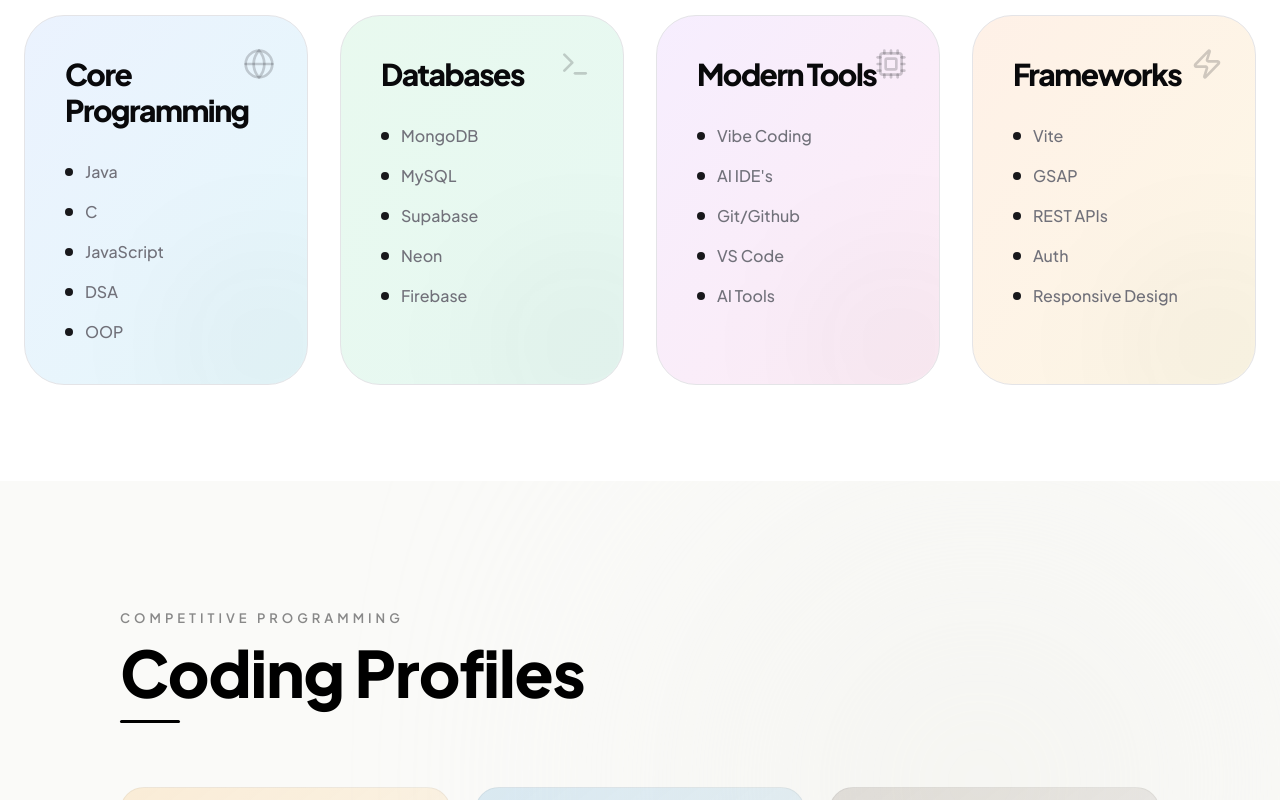
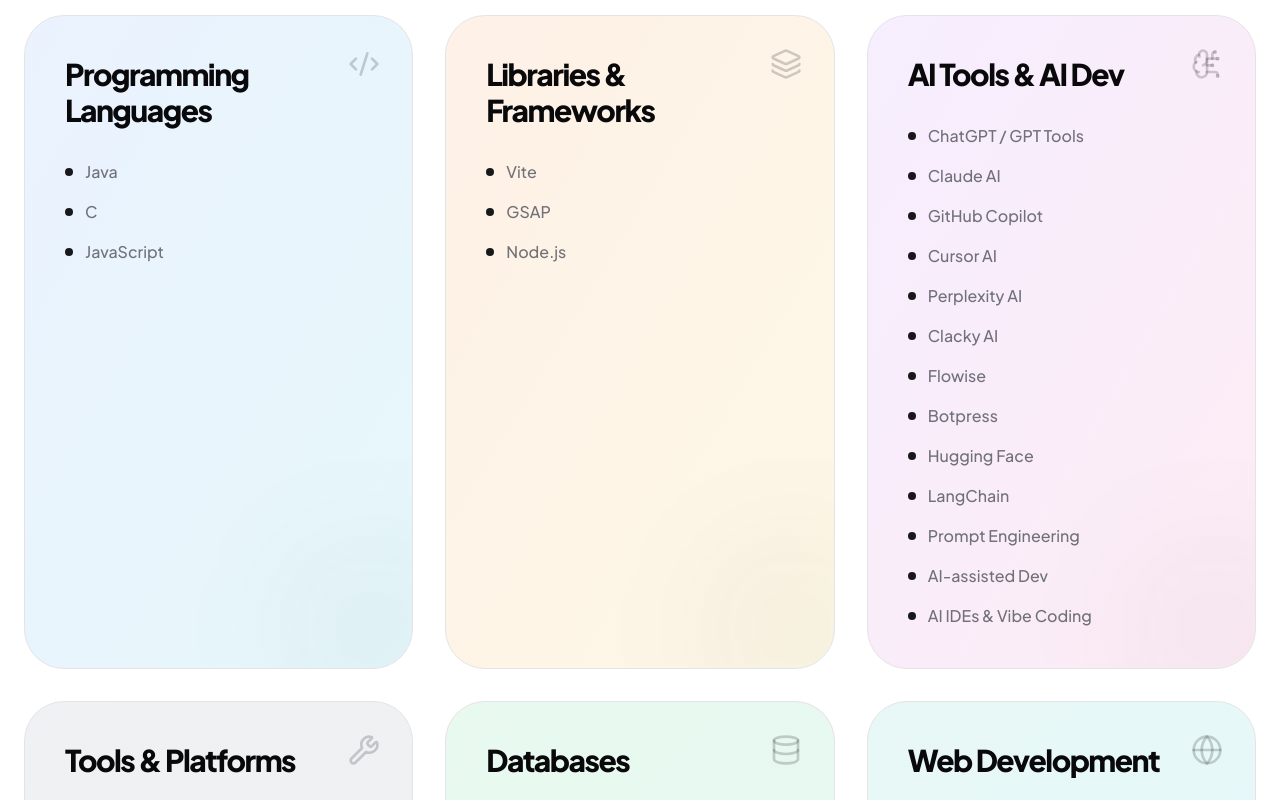
Before and after one commit to Mudavath-kumar/New-Portfolio, a React (Vite) app: page / in a window 1280 px wide. Shown: the part 4660-5460 px from the top of the page. Built offline with nearby package versions, Linux system fonts and the light colour scheme.

Commit message:
feat: add Vibe Coding certificates & update Skills section with comprehensive skill list

```diff
--- a/client/components/sections/Certifications.tsx
+++ b/client/components/sections/Certifications.tsx
@@ -123,6 +123,26 @@
       "/certificates/cambridge-linguaskill.png",
     tag: "English",
   },
+  {
+    title: "Guide to Vibe Coding in Windsurf",
+    issuer: "Analytics Vidhya",
+    year: "2026",
+    description:
+      "Successfully completed the free course 'Guide to Vibe Coding in Windsurf' by Analytics Vidhya, covering AI-assisted development workflows and vibe coding techniques using the Windsurf AI IDE. Certification ID: loszx9ztme.",
+    image:
+      "/certificates/vibe-coding-windsurf.png",
+    tag: "Vibe Coding",
+  },
+  {
+    title: "Vibe Coding Course",
+    issuer: "Simplilearn SkillUp",
+    year: "2026",
+    description:
+      "Completed the Vibe Coding Course by Simplilearn SkillUp, demonstrating initiative and commitment to deepening skills in AI-assisted development and advancing career in modern software engineering. Certificate code: 9925312.",
+    image:
+      "/certificates/vibe-coding-simplilearn.png",
+    tag: "Vibe Coding",
+  },
 ];
 
 const tagColors: Record<string, string> = {
@@ -137,6 +157,7 @@
   "AI Ops": "bg-violet-500/15 text-violet-600 border-violet-500/30",
   "Full Stack": "bg-indigo-500/15 text-indigo-600 border-indigo-500/30",
   English: "bg-amber-500/15 text-amber-600 border-amber-500/30",
+  "Vibe Coding": "bg-cyan-500/15 text-cyan-600 border-cyan-500/30",
 };
 
 
--- a/client/components/sections/Skills.tsx
+++ b/client/components/sections/Skills.tsx
@@ -1,39 +1,87 @@
 import { motion } from "framer-motion";
 import {
-  Code2,
-  Palette,
-  Terminal,
-  Cpu,
-  Globe,
-  Zap,
-  Layers,
-  Shield
+    BrainCircuit,
+    Code2,
+    Database,
+    Globe,
+    GraduationCap,
+    Layers,
+    Shield,
+    Wrench,
+    Zap
 } from "lucide-react";
 
 const skillCategories = [
   {
-    title: "Core Programming",
-    icon: <Globe className="w-8 h-8" />,
-    skills: ["Java", "C", "JavaScript", "DSA", "OOP"],
+    title: "Programming Languages",
+    icon: <Code2 className="w-8 h-8" />,
+    skills: ["Java", "C", "JavaScript"],
     color: "from-blue-500/10 to-cyan-500/10",
   },
   {
+    title: "Libraries & Frameworks",
+    icon: <Layers className="w-8 h-8" />,
+    skills: ["Vite", "GSAP", "Node.js"],
+    color: "from-orange-500/10 to-yellow-500/10",
+  },
+  {
+    title: "AI Tools & AI Dev",
+    icon: <BrainCircuit className="w-8 h-8" />,
+    skills: [
+      "ChatGPT / GPT Tools",
+      "Claude AI",
+      "GitHub Copilot",
+      "Cursor AI",
+      "Perplexity AI",
+      "Clacky AI",
+      "Flowise",
+      "Botpress",
+      "Hugging Face",
+      "LangChain",
+      "Prompt Engineering",
+      "AI-assisted Dev",
+      "AI IDEs & Vibe Coding",
+    ],
+    color: "from-purple-500/10 to-pink-500/10",
+  },
+  {
+    title: "Tools & Platforms",
+    icon: <Wrench className="w-8 h-8" />,
+    skills: ["Git", "GitHub", "VS Code", "Postman", "Vercel / Netlify", "AI IDEs"],
+    color: "from-slate-500/10 to-gray-500/10",
+  },
+  {
     title: "Databases",
-    icon: <Terminal className="w-8 h-8" />,
-    skills: ["MongoDB", "MySQL", "Supabase", "Neon", "Firebase"],
+    icon: <Database className="w-8 h-8" />,
+    skills: ["MongoDB", "MySQL", "Supabase", "Neon (PostgreSQL)", "Firebase"],
     color: "from-green-500/10 to-emerald-500/10",
   },
   {
-    title: "Modern Tools",
-    icon: <Cpu className="w-8 h-8" />,
-    skills: ["Vibe Coding", "AI IDE's", "Git/Github", "VS Code", "AI Tools"],
-    color: "from-purple-500/10 to-pink-500/10",
+    title: "Web Development",
+    icon: <Globe className="w-8 h-8" />,
+    skills: [
+      "REST API Development",
+      "Auth & Authorization",
+      "Responsive Design",
+      "Web App Development",
+      "CRUD App Design",
+      "API Integration",
+    ],
+    color: "from-teal-500/10 to-cyan-500/10",
   },
   {
-    title: "Frameworks",
-    icon: <Zap className="w-8 h-8" />,
-    skills: ["Vite", "GSAP", "REST APIs", "Auth", "Responsive Design"],
-    color: "from-orange-500/10 to-yellow-500/10",
+    title: "Core CS",
+    icon: <GraduationCap className="w-8 h-8" />,
+    skills: [
+      "Data Structures & Algorithms",
+      "Object-Oriented Programming",
+      "Operating Systems",
+      "DBMS",
+      "Software Engineering",
+      "ML Fundamentals",
+      "Cloud Computing",
+    ],
+    color: "from-rose-500/10 to-red-500/10",
   },
 ];
 
@@ -46,7 +94,7 @@
           <h3 className="text-5xl md:text-7xl font-black tracking-tighter">SKILLS & EXPERTISE</h3>
         </div>
 
-        <div className="grid grid-cols-1 md:grid-cols-2 lg:grid-cols-4 gap-8">
+        <div className="grid grid-cols-1 md:grid-cols-2 lg:grid-cols-3 gap-8">
           {skillCategories.map((category, idx) => (
             <motion.div
               key={category.title}
```
Also changed, not shown: public/certificates/vibe-coding-simplilearn.png (added), public/certificates/vibe-coding-windsurf.png (added).
